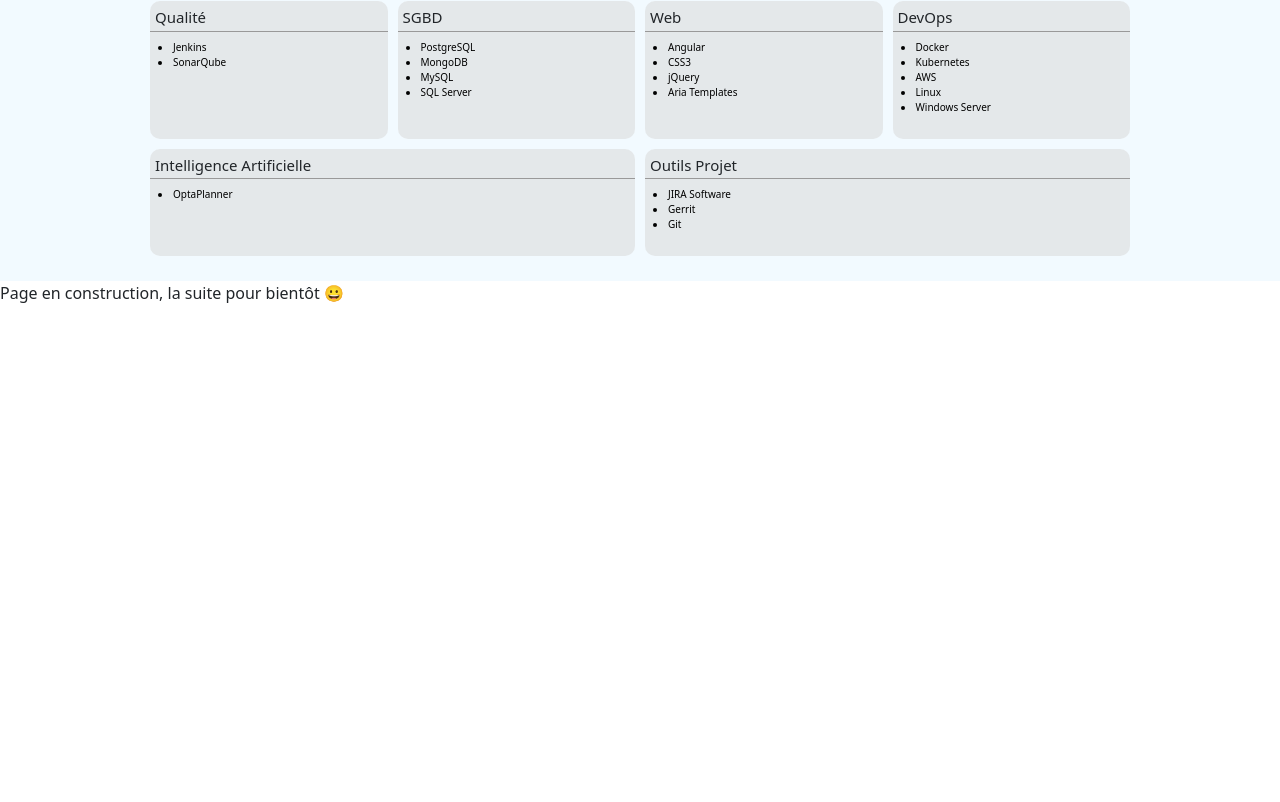
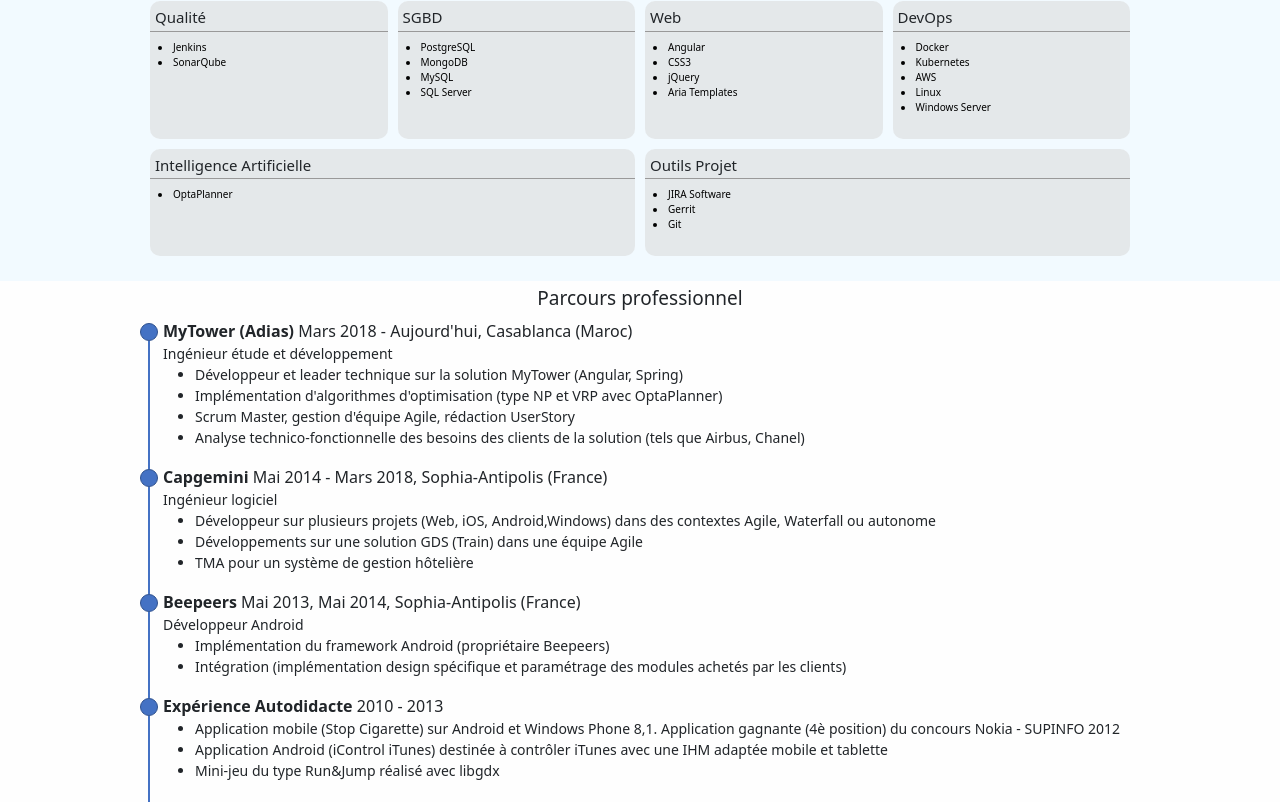
Before and after one commit to alvinmeimoun/alvinmeimoun.github.io, an Angular app: page / in a window 1280 px wide. Shown: the part 799-1601 px from the top of the page. Before the commit the page ends 1104 px from the top, so only its background shows below. Built offline with nearby package versions, Linux system fonts and the light colour scheme.

Commit message:
experiences block

```diff
--- a/src/app/app.component.html
+++ b/src/app/app.component.html
@@ -6,6 +6,6 @@
     <app-name-block></app-name-block>
     <app-licenses-block></app-licenses-block>
     <app-skills-block></app-skills-block>
-    Page en construction, la suite pour bientôt 😀
+    <app-experiences-block></app-experiences-block>
   </div>
 </div>
--- a/src/app/app.module.ts
+++ b/src/app/app.module.ts
@@ -10,6 +10,8 @@
 import { SkillsBlockComponent } from './skills-block/skills-block.component';
 import { ProgLangSkillComponent } from './skills-block/prog-lang-skill/prog-lang-skill.component';
 import { GroupSkillComponent } from './skills-block/group-skill/group-skill.component';
+import { ExperiencesBlockComponent } from './experiences-block/experiences-block.component';
+import { ExperienceComponent } from './experiences-block/experience/experience.component';
 
 @NgModule({
   declarations: [
@@ -20,7 +22,9 @@
     LicenseItemComponent,
     SkillsBlockComponent,
     ProgLangSkillComponent,
-    GroupSkillComponent
+    GroupSkillComponent,
+    ExperiencesBlockComponent,
+    ExperienceComponent
   ],
   imports: [
     BrowserModule,
--- /dev/null
+++ b/src/app/experiences-block/experience/experience.component.html
@@ -0,0 +1,20 @@
+<div class="root">
+    <div class="line-root">
+        <div class="point"></div>
+        <div class="line"></div>
+    </div>
+    <div class="content">
+        <div class="top-line">
+            <span class="company" [class.clickable]="experience.url" (click)="openLink(experience.url)">{{ experience.company }}&nbsp;</span>
+            <span class="period normal-text">{{ experience.period }}</span>
+            <span class="normal-text" *ngIf="experience.period && experience.location">,&nbsp;</span>
+            <span class="location normal-text">{{ experience.location }}</span>
+        </div>
+        <div class="second-line">
+            <span class="position">{{ experience.position }}</span>
+        </div>
+        <ul *ngIf="experience.lines && experience.lines.length > 0">
+            <li *ngFor="let line of experience.lines">{{ line }}</li>
+        </ul>
+    </div>
+</div>
--- /dev/null
+++ b/src/app/experiences-block/experience/experience.component.scss
@@ -0,0 +1,53 @@
+.root {
+    display: grid;
+    grid-template-columns: auto 1fr;
+    grid-template-rows: 1fr;
+    gap: 0px 0px;
+    grid-template-areas:
+      "line content";
+}
+
+.line-root {
+    grid-area: line;
+
+    .point {
+        width: 18px;
+        height: 18px;
+        border-radius: 9px;
+        border: 1px solid #2F528F;
+        background: #4472C4;
+        margin-left: auto;
+    }
+
+    .line {
+        margin-left: auto;
+        margin-right: 8.5px;
+        height: calc(100% - 18px);
+        width: 2px;
+        background: #4472C4;
+    }
+}
+
+.content {
+    grid-area: content;
+    padding-bottom: 5px;
+    padding-left: 5px;
+    font-size: 14px;
+
+    .company {
+        font-weight: 700;
+
+        &.clickable {
+            cursor: pointer;
+        }
+
+        &.clickable:hover {
+            text-decoration: underline;
+        }
+    }
+
+    .top-line {
+        font-size: 16px;
+        margin-top: -4px; // Here i know exactly what i do with this negative margin, i align text with point, and point must be on top of div to simulate git history style
+    }
+}
--- /dev/null
+++ b/src/app/experiences-block/experience/experience.component.ts
@@ -0,0 +1,30 @@
+import { Component, Input, OnInit } from '@angular/core';
+
+@Component({
+  selector: 'app-experience',
+  templateUrl: './experience.component.html',
+  styleUrls: ['./experience.component.scss']
+})
+export class ExperienceComponent implements OnInit {
+
+  @Input()
+  experience!: Experience;
+
+  constructor() { }
+
+  ngOnInit(): void {
+  }
+
+  openLink(url?: string) {
+    if(url) window.open(url, "_blank");
+  }
+}
+
+export class Experience {
+  company!: string;
+  period!: string;
+  location?: string = "";
+  position?: string = "";
+  url?: string = "";
+  lines?: Array<string> = [];
+}
--- /dev/null
+++ b/src/app/experiences-block/experiences-block.component.html
@@ -0,0 +1,9 @@
+<div class="root">
+    <p class="section-title">Parcours professionnel</p>
+    <div class="experiences-list">
+        <app-experience
+            *ngFor="let experience of experiences"
+            [experience]="experience"
+        ></app-experience>
+    </div>
+</div>
--- /dev/null
+++ b/src/app/experiences-block/experiences-block.component.scss
@@ -0,0 +1,13 @@
+.root {
+    padding-left: 10px;
+    padding-right: 10px;
+    background: #fefefe;
+}
+
+.experiences-list {
+    margin-top: 10px;
+    max-width: 1000px;
+    width: 100%;
+    margin-left: auto;
+    margin-right: auto;
+}
--- /dev/null
+++ b/src/app/experiences-block/experiences-block.component.ts
@@ -0,0 +1,64 @@
+import { Component, OnInit } from '@angular/core';
+import { Experience } from './experience/experience.component';
+
+@Component({
+  selector: 'app-experiences-block',
+  templateUrl: './experiences-block.component.html',
+  styleUrls: ['./experiences-block.component.scss']
+})
+export class ExperiencesBlockComponent implements OnInit {
+
+  constructor() { }
+
+  ngOnInit(): void {
+  }
+
+  experiences: Array<Experience> = [
+    {
+      company: "MyTower (Adias)",
+      period: "Mars 2018 - Aujourd'hui",
+      location: "Casablanca (Maroc)",
+      position: "Ingénieur étude et développement",
+      url: "https://www.mytower.fr",
+      lines: [
+        "Développeur et leader technique sur la solution MyTower (Angular, Spring)",
+        "Implémentation d'algorithmes d'optimisation (type NP et VRP avec OptaPlanner)",
+        "Scrum Master, gestion d'équipe Agile, rédaction UserStory",
+        "Analyse technico-fonctionnelle des besoins des clients de la solution (tels que Airbus, Chanel)"
+      ]
+    },
+    {
+      company: "Capgemini",
+      period: "Mai 2014 - Mars 2018",
+      location: "Sophia-Antipolis (France)",
+      position: "Ingénieur logiciel",
+      url: "https://www.capgemini.com",
+      lines: [
+        "Développeur sur plusieurs projets (Web, iOS, Android,Windows) dans des contextes Agile, Waterfall ou autonome",
+        "Développements sur une solution GDS (Train) dans une équipe Agile",
+        "TMA pour un système de gestion hôtelière"
+      ]
+    },
+    {
+      company: "Beepeers",
+      period: "Mai 2013, Mai 2014",
+      location: "Sophia-Antipolis (France)",
+      position: "Développeur Android",
+      url: "http://www.beepeers.com",
+      lines: [
+        "Implémentation du framework Android (propriétaire Beepeers)",
+        "Intégration (implémentation design spécifique et paramétrage des modules achetés par les clients)"
+      ]
+    },
+    {
+      company: "Expérience Autodidacte",
+      period: "2010 - 2013",
+      lines: [
+        "Application mobile (Stop Cigarette) sur Android et Windows Phone 8,1. Application gagnante (4è position) du concours Nokia - SUPINFO 2012",
+        "Application Android (iControl iTunes) destinée à contrôler iTunes avec une IHM adaptée mobile et tablette",
+        "Mini-jeu du type Run&Jump réalisé avec libgdx"
+      ]
+    },
+  ]
+
+}
```
Also changed, not shown: 2 other files (tests, documents, lock files or other folders).
